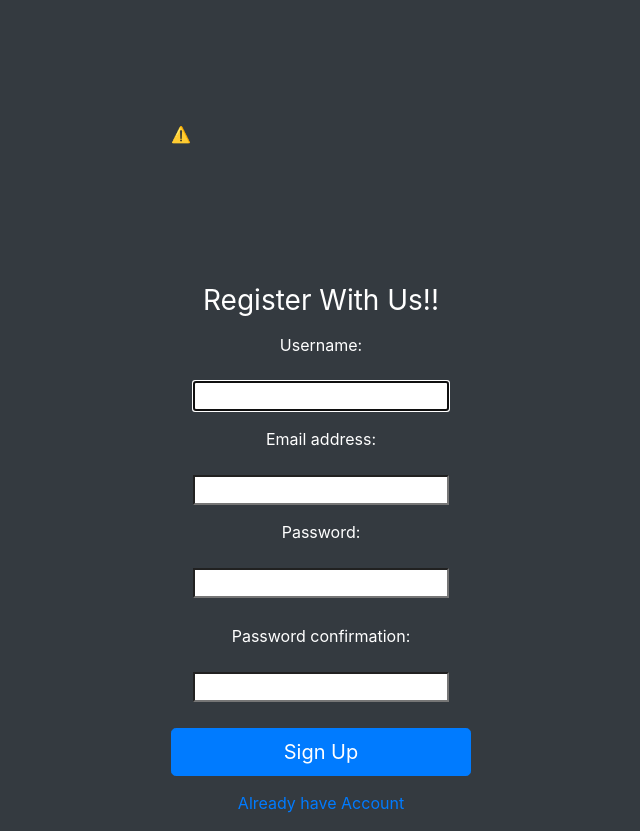
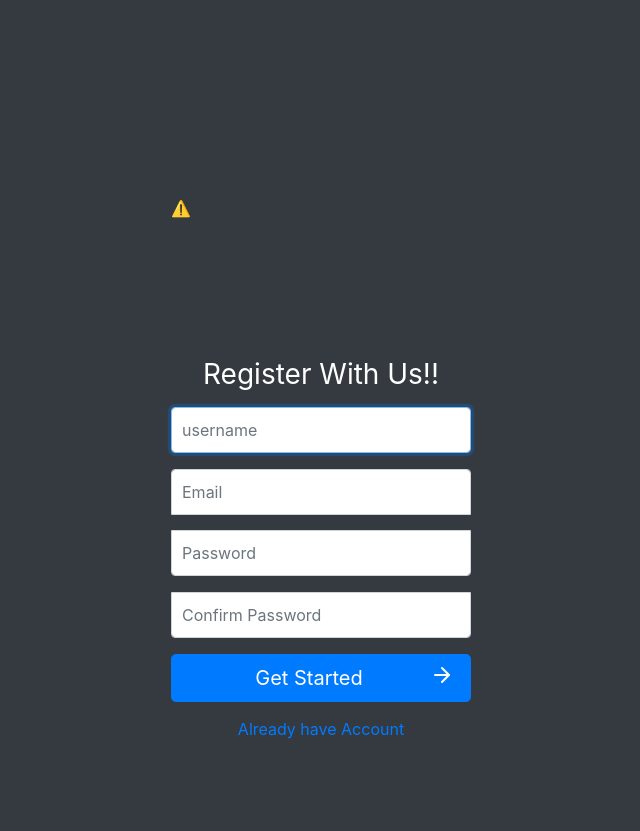
Before and after one commit to vishav676/Ticket, a Django app: page /register/ in a window 1280 px wide. Shown: the whole page, without its empty margins (319-959 px from the left). After the commit the page ends 739 px from the top, so only its background shows below. Run offline with Django 3.2, Linux system fonts and the light colour scheme; some libraries are stand-ins or nearby versions.

Commit message:
Small Changes in Frontend

```diff
--- a/ticket/System/forms.py
+++ b/ticket/System/forms.py
@@ -6,6 +6,23 @@ from django.forms import ModelForm, ModelChoiceField
 
 
 class CreateUser(UserCreationForm):
+    email = forms.EmailField(label="",widget=forms.EmailInput(attrs={
+        'class': 'form-control',
+        "placeholder": "Email"
+    }))
+    username = forms.CharField(label="",widget=forms.TextInput(attrs={
+        'class': 'form-control',
+        "placeholder": "username"
+    }))
+    password1 = forms.CharField(label="", widget=forms.PasswordInput(attrs={
+        'class': 'form-control',
+        "placeholder": "Password"
+    }))
+    password2 = forms.CharField(label="", widget=forms.PasswordInput(attrs={
+        'class': 'form-control',
+        "placeholder": "Confirm Password"
+    }))
+
     class Meta:
         model = User
         fields = ['username', 'email', 'password1', 'password2']
--- a/ticket/System/templates/base.html
+++ b/ticket/System/templates/base.html
@@ -8,7 +8,6 @@
     <link rel="stylesheet" href="https://stackpath.bootstrapcdn.com/bootstrap/4.5.0/css/bootstrap.min.css" integrity="sha384-9aIt2nRpC12Uk9gS9baDl411NQApFmC26EwAOH8WgZl5MYYxFfc+NcPb1dKGj7Sk" crossorigin="anonymous">
 </head>
 <body>
-{% include "nav.html" %}
 <div class="container-fluid">
         <div class="row">
             <!--- Sidenav Bar -->
--- a/ticket/System/templates/register.html
+++ b/ticket/System/templates/register.html
@@ -13,11 +13,8 @@
             {% csrf_token %}
             <lottie-player src="https://assets4.lottiefiles.com/packages/lf20_8kwpOg.json"  background="transparent"  speed="1"  style="width: 300px; height: 300px;"  loop autoplay></lottie-player>
             <h1 class="h3 mb-3 font-weight-normal" style="color: #FFFFFF">Register With Us!!</h1>
-            <p style="color: #FFFFFF">{{form.username.label_tag}}</p><p>{{form.username}}</p>
-            <p style="color: #FFFFFF">{{form.email.label_tag}}</p><p>{{form.email}}</p>
-            <p style="color: #FFFFFF">{{form.password1.label_tag}}</p><p>{{form.password1}}</p>
-            <p style="color: #FFFFFF">{{form.password2.label_tag}}</p><p>{{form.password2}}</p>
-            <button class="btn btn-lg btn-primary btn-block" type="submit">Sign Up</button>
+            {{form.as_p}}
+            <button class="btn btn-lg btn-primary btn-block" type="submit">Get Started<span class="float-right" data-feather="arrow-right"></span></button>
         </form>
         <p style="color:#FFFFFF;"><a href="{% url 'login' %}">Already have Account</a></p>
         {% for error in messages %}
--- a/ticket/System/templates/sidebar.html
+++ b/ticket/System/templates/sidebar.html
@@ -4,7 +4,7 @@
                 <ul class="nav flex-column">
                     <li class="nav-item" >
                         <div class="container text-center" >
-                            <img src="{{ request.user.customer.profile_pic.url }}" class="rounded img-fluid" alt="Responsive Image" style="max-width: 100%; height: auto">
+                            <img src="{{ request.user.customer.profile_pic.url }}" class="rounded-circle img-fluid" alt="Responsive Image" style="max-width: 100%; height: auto">
                             <p style="margin-top: 10px; color: #FFFFFF">{{ request.user.username }}</p>
                             <a href="{% url 'profile' %}"><p style="color: #FFFFFF">View Profile</p></a>
                         </div>
```
Also changed, not shown: ticket/System/templates/nav.html (deleted, +0 -15 lines), ticket/db.sqlite3.
